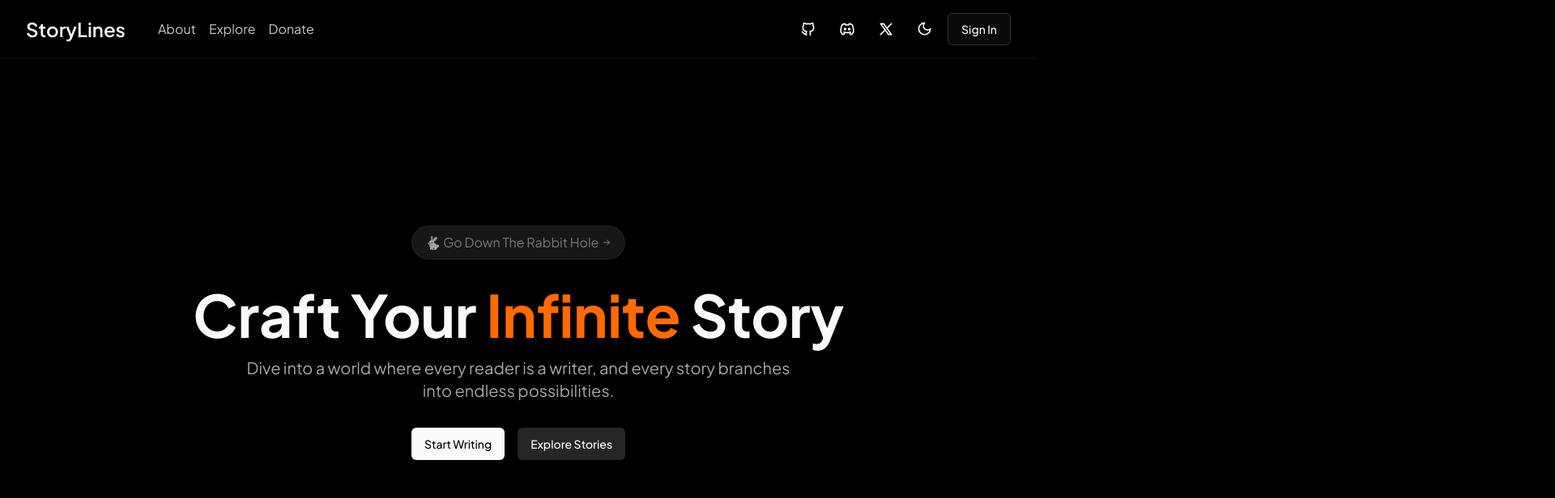
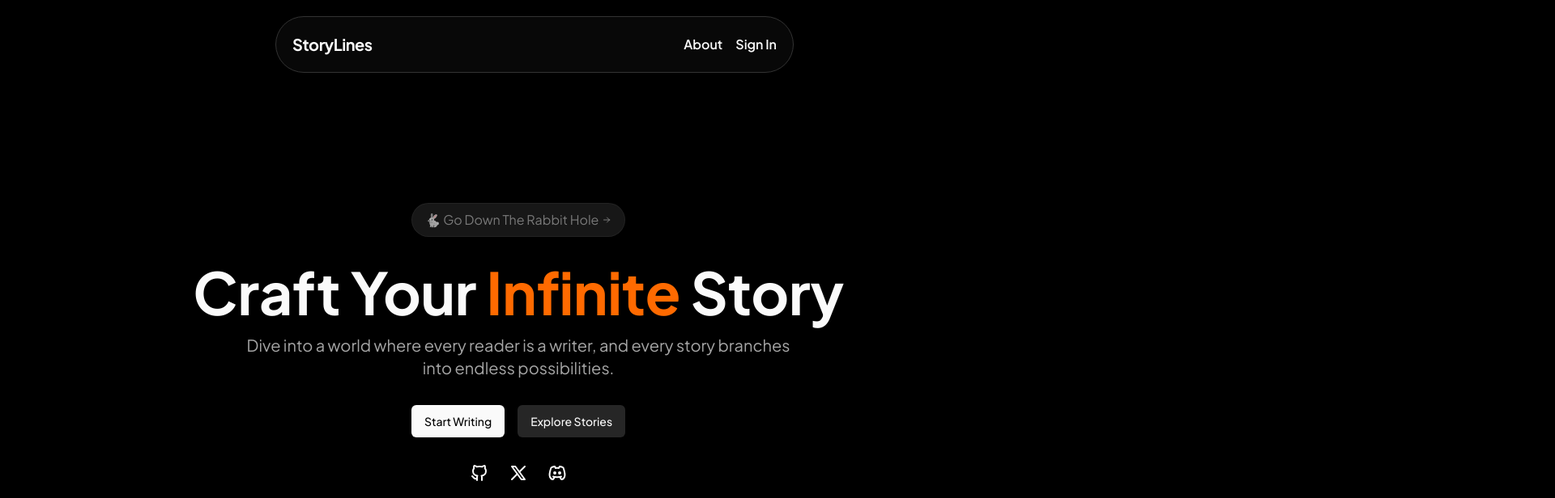
Before and after one commit to EDOHWARES/storylines-v2, a React (Vite) app in the folder client/: page / in a window 1280 px wide. Shown: the top 616 px of the page at 81% size, 1920 px wide, since content can reach past the window. Built offline with nearby package versions, Linux system fonts and the light colour scheme.

Commit message:
sticky navbar

```diff
--- a/client/src/App.tsx
+++ b/client/src/App.tsx
@@ -15,10 +15,9 @@ import Footer from './components/layout/Footer';
 const App: React.FC = () => {
   return (
     <ThemeProvider defaultTheme="dark" storageKey="vite-ui-theme">
-      <div className="App">
-        <div className="nav-bar">
+      <div className="App relative overflow-y-hidden">
         <NavBar />
-        </div>
+        <main className="">
           <Routes>
             <Route path='/' element={<LandingPage />} />
             <Route path="/home" element={<Home />} />
@@ -29,6 +28,7 @@ const App: React.FC = () => {
             <Route path="story" element={<DisplayStory />} />
             <Route path="/create-story" element={<CreateStory />} />
           </Routes>
+        </main>
         <div className="footer">
           <Footer />
         </div>
--- a/client/src/components/layout/NavBar.tsx
+++ b/client/src/components/layout/NavBar.tsx
@@ -1,94 +1,36 @@
-import React, { useState } from 'react';
-import { IconBrandGithub, IconBrandDiscord, IconBrandX, IconMenu2, IconX } from '@tabler/icons-react';
-import { Button } from "../ui/button";
-import { ModeToggle } from '../mode-toggle';
+import React, { useState } from 'react'
+import { Menu } from 'lucide-react'
 
-const NavBar: React.FC = () => {
-  const [isMobileMenuOpen, setIsMobileMenuOpen] = useState(false);
-
-  const navLinks = [
-    { href: "/about", text: "About" },
-    { href: "/story-map", text: "Explore" },
-    { href: "/donate", text: "Donate" },
-  ];
-
-  const socialLinks = [
-    { Icon: IconBrandGithub, text: "GitHub" },
-    { Icon: IconBrandDiscord, text: "Discord" },
-    { Icon: IconBrandX, text: "X (Twitter)" },
-  ];
-
-  const loggedInLinks = [
-    {href : '#', text : 'Theme Rooms'},
-    {href : '#', text: 'Bookmarks'}
-  ]
+const NavBar = () => {
+  const [isMenuOpen, setIsMenuOpen] = useState(false)
 
   return (
-    <nav className="w-full fixed z-50 transition-all duration-300 border-b border-border/40 backdrop-blur-xl">
-      <div className="mx-auto px-4 sm:px-6 lg:px-8">
-        <div className="flex justify-between items-center py-4">
-          <div className="flex items-center">
-            <a href="/" className="text-2xl font-semibold text-foreground">
-              StoryLines
-            </a>
-            <div className="hidden ml-10 md:flex items-center space-x-4">
-              {navLinks.map((link) => (
-                <a key={link.href} href={link.href} className="text-foreground/80 hover:text-foreground">
-                  {link.text}
-                </a>
-              ))}
-            </div>
-          </div>
-          <div className="hidden md:flex items-center space-x-2">
-            {socialLinks.map(({ Icon, text }) => (
-              <Button key={text} variant="custom" size="icon" className="hidden lg:inline-flex">
-                <Icon className="h-5 w-5" />
-              </Button>
-            ))}
-            <ModeToggle />
-            <Button variant="custom2">Sign In</Button>
-          </div>
-          <div className="md:hidden">
-            <Button variant="custom" size="icon" onClick={() => setIsMobileMenuOpen(!isMobileMenuOpen)}>
-              {isMobileMenuOpen ? <IconX className="h-5 w-5" /> : <IconMenu2 className="h-5 w-5" />}
-            </Button>
-          </div>
+    <nav className='fixed sm:w-1/2 sm:translate-x-1/2 top-0 left-0 right-0 m-2 sm:m-5 p-3 sm:p-5 border border-border bg-neutral-50/80 dark:bg-neutral-950/80 rounded-xl sm:rounded-full z-10 backdrop-blur-xl'>
+      <div className='flex items-center justify-between'>
+        <div className="name">
+          <h1 className='text-lg sm:text-xl font-bold'>StoryLines</h1>
         </div>
+        <div className="hidden sm:flex space-x-4">
+          <a href="#" className="text-foreground font-semibold hover:text-muted-foreground">About</a>
+          <a href="#" className="text-foreground font-semibold hover:text-muted-foreground">Sign In</a>
+        </div>
+        <button
+          className="sm:hidden"
+          onClick={() => setIsMenuOpen(!isMenuOpen)}
+        >
+          <Menu size={24} />
+        </button>
       </div>
-      {/* Mobile menu */}
-      {isMobileMenuOpen && (
-        <div className="md:hidden border-t border-border/40">
-          <div className="px-2 pt-2 pb-3 space-y-1">
-            {navLinks.map((link) => (
-              <a
-                key={link.href}
-                href={link.href}
-                className="block px-3 py-2 text-base font-medium text-foreground/80 hover:text-foreground"
-              >
-                {link.text}
-              </a>
-            ))}
-          </div>
-          <div className="pt-4 pb-3 border-t border-border/40">
-            <div className="flex items-center px-5">
-              <Button variant="outline" className="w-full">Sign In</Button>
-            </div>
-            <div className="mt-3 px-2 space-y-1">
-              {socialLinks.map(({ Icon, text }) => (
-                <Button key={text} variant="custom" className="w-full justify-start">
-                  <Icon className="h-5 w-5 mr-2" />
-                  {text}
-                </Button>
-              ))}
-              <div className="px-3 py-2">
-                <ModeToggle />
-              </div>
-            </div>
+      {isMenuOpen && (
+        <div className="sm:hidden mt-2 flex flex-col space-y-2 rounded-none">
+          <div className='mt-2 space-y-2 flex flex-col justify-between'>
+            <a href="#" className="text-foreground font-semibold hover:text-muted-foreground">About</a>
+            <a href="#" className="text-foreground font-semibold hover:text-muted-foreground">Sign In</a>
           </div>
         </div>
       )}
     </nav>
-  );
+  )
 }
 
-export default NavBar;
+export default NavBar
--- a/client/src/pages/landing-page/Hero.tsx
+++ b/client/src/pages/landing-page/Hero.tsx
@@ -1,15 +1,13 @@
 import React from 'react';
 import { useNavigate } from "react-router-dom";
-import { IconArrowRight, IconPencil, IconSearch, IconRoad, IconUsers, IconBulb } from '@tabler/icons-react';
+import { IconArrowRight, IconBrandX, IconBrandGithub, IconBrandDiscord } from '@tabler/icons-react';
 import { Button } from '../../components/ui/button';
 import AnimatedShinyText from '../../components/magicui/animated-shiny-text';
 import { BentoGrid, BentoCard } from "../../components/magicui/bento-grid";
 import { cn } from '../../lib/utils';
 
-
 const Hero = () => {
   const navigate = useNavigate();
-
   return (
     <div className="min-h-screen flex flex-col justify-center px-4 sm:px-6 lg:px-8 pt-16 sm:pt-24">
       <div className="max-w-7xl mx-auto w-full">
@@ -35,9 +33,20 @@ const Hero = () => {
           <p className="text-lg sm:text-xl text-muted-foreground mb-8 max-w-2xl mx-auto">
             Dive into a world where every reader is a writer, and every story branches into endless possibilities.
           </p>
-          <div className="flex flex-col sm:flex-row justify-center space-y-4 sm:space-y-0 sm:space-x-4">
+          <div className="flex flex-col sm:flex-row justify-center space-y-4 sm:space-y-0 sm:space-x-4 mb-8">
             <Button variant="default" onClick={() => navigate('/home')} className="w-full sm:w-auto">Start Writing</Button>
             <Button variant="secondary" className="w-full sm:w-auto">Explore Stories</Button>
+          </div>
+          <div className="flex justify-center space-x-6">
+            <a href="https://github.com" target="_blank" rel="noopener noreferrer" className="text-foreground hover:text-muted-foreground transition-colors">
+              <IconBrandGithub className="w-6 h-6" />
+            </a>
+            <a href="https://x.com" target="_blank" rel="noopener noreferrer" className="text-foreground hover:text-muted-foreground transition-colors">
+              <IconBrandX className="w-6 h-6" />
+            </a>
+            <a href="https://discord.com" target="_blank" rel="noopener noreferrer" className="text-foreground hover:text-muted-foreground transition-colors">
+              <IconBrandDiscord className="w-6 h-6" />
+            </a>
           </div>
         </div>
       </div>
```
Lines whose indentation alone changed are shown as unchanged.
